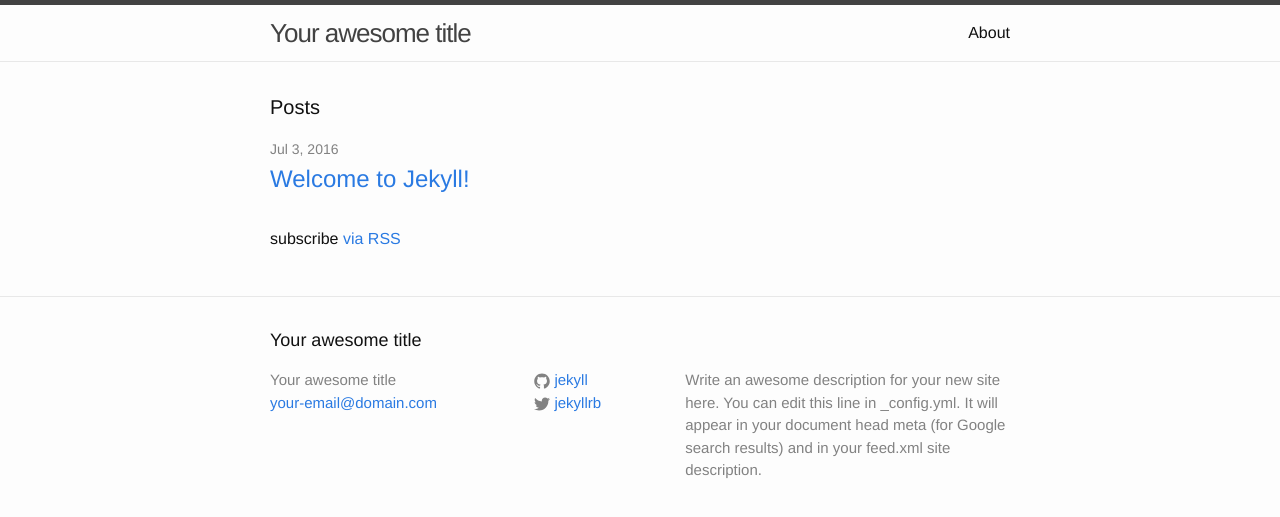
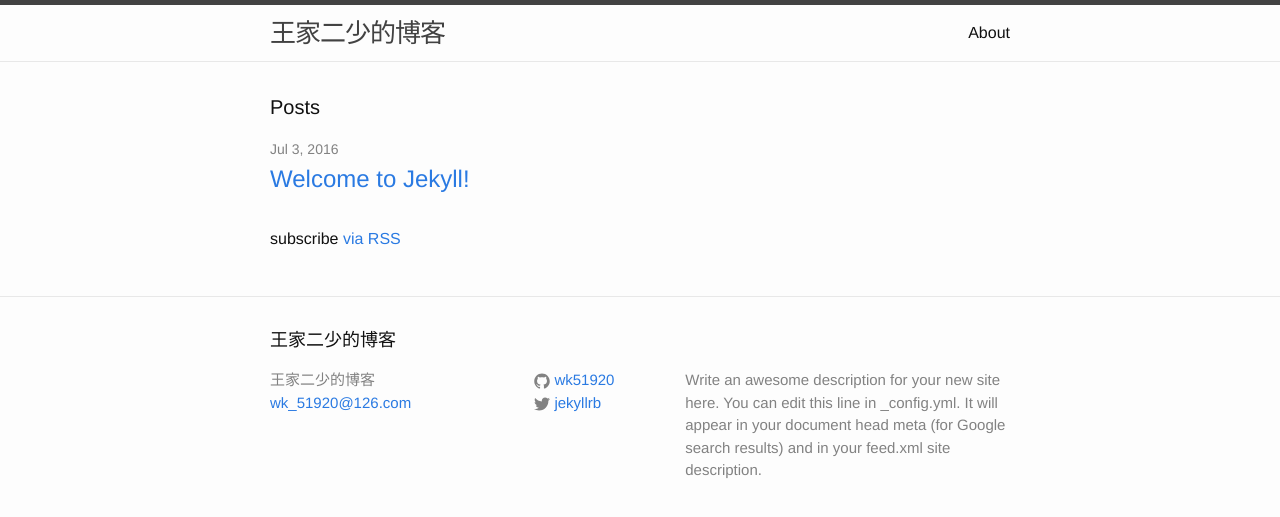
Before and after one commit to wk51920/wk51920.github.io, a Jekyll site: the page built from index.html, in a window 1280 px wide. Shown: the top 517 px of the page. Built offline with Jekyll 4.4.1, drawn with Linux system fonts in a browser that asks for light colours.

Commit message:
modify _config.yml

```diff
--- a/_config.yml
+++ b/_config.yml
@@ -6,8 +6,8 @@
 # 'jekyll serve'. If you change this file, please restart the server process.
 
 # Site settings
-title: Your awesome title
-email: your-email@domain.com
+title: 王家二少的博客
+email: wk_51920@126.com
 description: > # this means to ignore newlines until "baseurl:"
   Write an awesome description for your new site here. You can edit this
   line in _config.yml. It will appear in your document head meta (for
@@ -15,7 +15,7 @@ description: > # this means to ignore newlines until "baseurl:"
 baseurl: "" # the subpath of your site, e.g. /blog
 url: "http://yourdomain.com" # the base hostname & protocol for your site
 twitter_username: jekyllrb
-github_username:  jekyll
+github_username:  wk51920
 
 # Build settings
 markdown: kramdown
```
